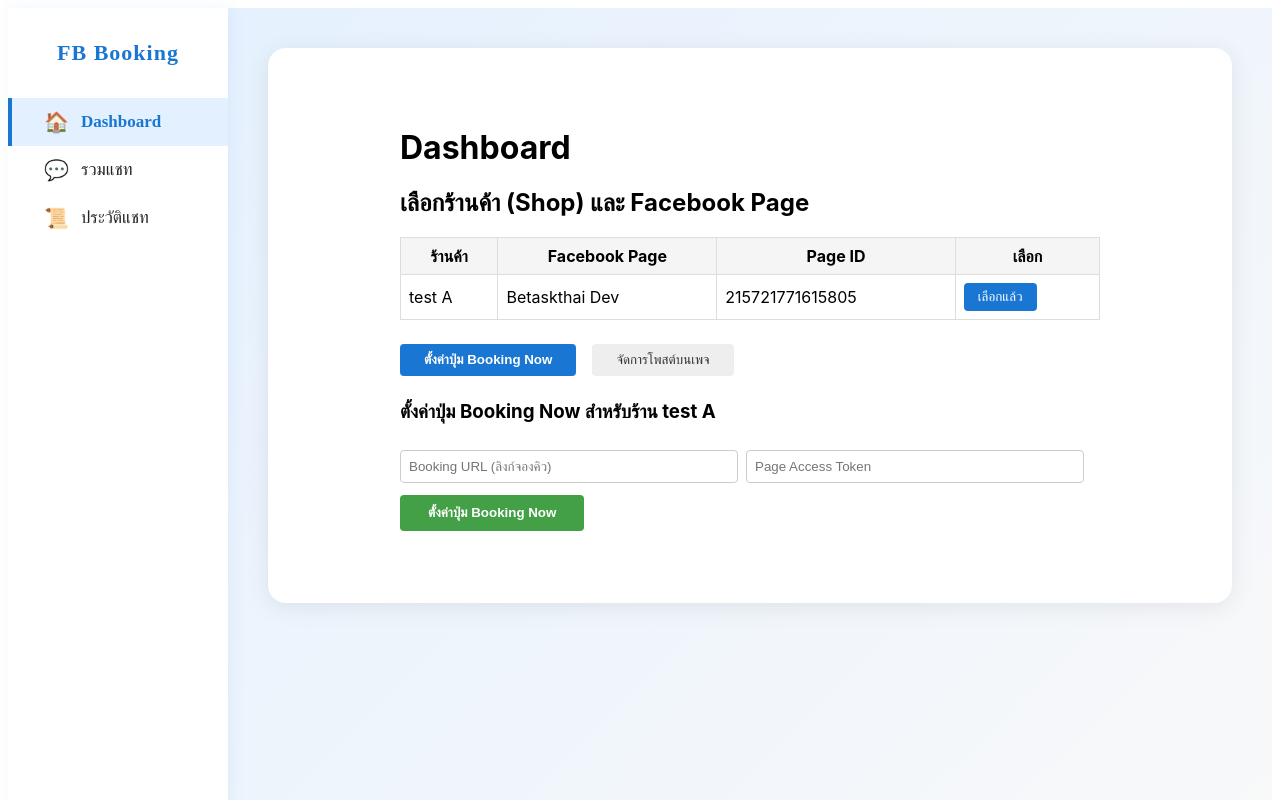
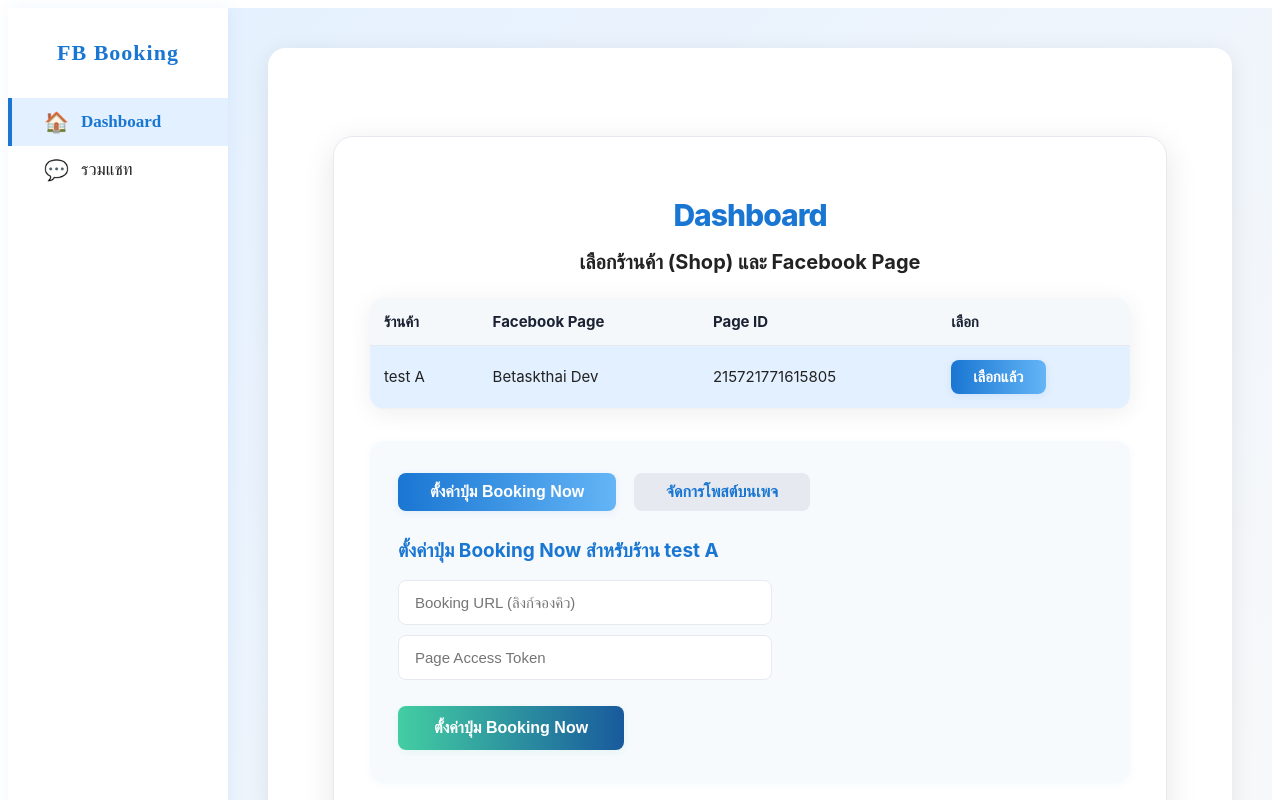
Before and after one commit to RelaxFlxk5/FB, a React (Create React App) app in the folder my-fullstack-app/frontend/: page /dashboard in a window 1280 px wide. Both pictures are taken after a click on the button "เลือก". Shown: the top 800 px of the page. Built offline with nearby package versions, Linux system fonts and the light colour scheme.

Commit message:
css  commit

```diff
--- a/my-fullstack-app/frontend/src/components/SidebarLayout.tsx
+++ b/my-fullstack-app/frontend/src/components/SidebarLayout.tsx
@@ -4,7 +4,7 @@
 const menu = [
   { path: '/dashboard', label: 'Dashboard', icon: '🏠' },
   { path: '/chat-manager', label: 'รวมแชท', icon: '💬' },
-  { path: '/message', label: 'ประวัติแชท', icon: '📜' },
+//   { path: '/message', label: 'ประวัติแชท', icon: '📜' },
   // เพิ่มเมนูอื่นๆ ได้ที่นี่
 ];
 
--- a/my-fullstack-app/frontend/src/pages/Dashboard.tsx
+++ b/my-fullstack-app/frontend/src/pages/Dashboard.tsx
@@ -68,33 +68,124 @@
 
   return (
     <SidebarLayout>
-      <div style={{ maxWidth: 700, margin: '40px auto', fontFamily: 'Inter, Arial, sans-serif' }}>
-        <h1>Dashboard</h1>
-        <h2>เลือกร้านค้า (Shop) และ Facebook Page</h2>
-        <table style={{ width: '100%', borderCollapse: 'collapse', marginBottom: 16 }}>
+      <div
+        style={{
+          maxWidth: 760,
+          margin: '48px auto',
+          fontFamily: 'Inter, Arial, sans-serif',
+          background: '#fff',
+          borderRadius: 20,
+          boxShadow: '0 8px 32px rgba(0,0,0,0.10)',
+          padding: '40px 36px 36px 36px',
+          border: '1px solid #e6eaf0',
+        }}
+      >
+        <h1 style={{
+          fontWeight: 800,
+          fontSize: 30,
+          marginBottom: 8,
+          color: '#1976d2',
+          letterSpacing: -1,
+          textAlign: 'center',
+        }}>Dashboard</h1>
+        <h2 style={{
+          fontWeight: 700,
+          fontSize: 20,
+          marginBottom: 24,
+          color: '#222',
+          textAlign: 'center',
+        }}>
+          เลือกร้านค้า (Shop) และ Facebook Page
+        </h2>
+        <table
+          style={{
+            width: '100%',
+            borderCollapse: 'separate',
+            borderSpacing: 0,
+            marginBottom: 20,
+            background: '#fff',
+            borderRadius: 14,
+            boxShadow: '0 4px 24px rgba(0,0,0,0.07)',
+            overflow: 'hidden',
+          }}
+        >
           <thead>
-            <tr style={{ background: '#f5f5f5' }}>
-              <th style={{ padding: 8, border: '1px solid #ddd' }}>ร้านค้า</th>
-              <th style={{ padding: 8, border: '1px solid #ddd' }}>Facebook Page</th>
-              <th style={{ padding: 8, border: '1px solid #ddd' }}>Page ID</th>
-              <th style={{ padding: 8, border: '1px solid #ddd' }}>เลือก</th>
+            <tr style={{ background: '#f5f8fa' }}>
+              <th style={{
+                padding: 14,
+                borderBottom: '1.5px solid #e6eaf0',
+                fontWeight: 700,
+                color: '#1a2233',
+                fontSize: 15,
+                textAlign: 'left',
+              }}>ร้านค้า</th>
+              <th style={{
+                padding: 14,
+                borderBottom: '1.5px solid #e6eaf0',
+                fontWeight: 700,
+                color: '#1a2233',
+                fontSize: 15,
+                textAlign: 'left',
+              }}>Facebook Page</th>
+              <th style={{
+                padding: 14,
+                borderBottom: '1.5px solid #e6eaf0',
+                fontWeight: 700,
+                color: '#1a2233',
+                fontSize: 15,
+                textAlign: 'left',
+              }}>Page ID</th>
+              <th style={{
+                padding: 14,
+                borderBottom: '1.5px solid #e6eaf0',
+                fontWeight: 700,
+                color: '#1a2233',
+                fontSize: 15,
+                textAlign: 'left',
+              }}>เลือก</th>
             </tr>
           </thead>
           <tbody>
             {mockShops.map(shop => (
-              <tr key={shop.id}>
-                <td style={{ padding: 8, border: '1px solid #ddd' }}>{shop.name}</td>
-                <td style={{ padding: 8, border: '1px solid #ddd' }}>{shop.fbPage}</td>
-                <td style={{ padding: 8, border: '1px solid #ddd' }}>{shop.fbPageId}</td>
-                <td style={{ padding: 8, border: '1px solid #ddd' }}>
+              <tr key={shop.id} style={{ background: selectedShop === shop.id ? '#e3f0ff' : '#fff' }}>
+                <td style={{
+                  padding: 14,
+                  borderBottom: '1px solid #f0f2f5',
+                  fontSize: 15,
+                  color: '#222',
+                }}>{shop.name}</td>
+                <td style={{
+                  padding: 14,
+                  borderBottom: '1px solid #f0f2f5',
+                  fontSize: 15,
+                  color: '#222',
+                }}>{shop.fbPage}</td>
+                <td style={{
+                  padding: 14,
+                  borderBottom: '1px solid #f0f2f5',
+                  fontSize: 15,
+                  color: '#222',
+                }}>{shop.fbPageId}</td>
+                <td style={{
+                  padding: 14,
+                  borderBottom: '1px solid #f0f2f5',
+                }}>
                   <button
                     style={{
-                      background: selectedShop === shop.id ? '#1976d2' : '#eee',
-                      color: selectedShop === shop.id ? '#fff' : '#333',
+                      background: selectedShop === shop.id
+                        ? 'linear-gradient(90deg, #1976d2 0%, #64b5f6 100%)'
+                        : '#f5f5f5',
+                      color: selectedShop === shop.id ? '#fff' : '#1976d2',
                       border: 'none',
-                      padding: '6px 14px',
-                      borderRadius: 4,
+                      padding: '8px 22px',
+                      borderRadius: 8,
                       cursor: 'pointer',
+                      fontWeight: 700,
+                      fontSize: 15,
+                      boxShadow: selectedShop === shop.id
+                        ? '0 2px 8px rgba(25,118,210,0.10)'
+                        : 'none',
+                      transition: 'background 0.2s, color 0.2s',
                     }}
                     onClick={() => setSelectedShop(shop.id)}
                   >
@@ -106,17 +197,31 @@
           </tbody>
         </table>
         {selectedShop && (
-          <div style={{ marginTop: 24, marginBottom: 24 }}>
-            <div style={{ display: 'flex', gap: 16, marginBottom: 24 }}>
+          <div style={{
+            marginTop: 32,
+            marginBottom: 24,
+            background: '#f7fafd',
+            borderRadius: 14,
+            padding: '32px 28px',
+            boxShadow: '0 2px 8px rgba(25,118,210,0.05)',
+          }}>
+            <div style={{ display: 'flex', gap: 18, marginBottom: 28 }}>
               <button
                 style={{
-                  padding: '8px 24px',
-                  borderRadius: 4,
+                  padding: '10px 32px',
+                  borderRadius: 8,
                   border: 'none',
-                  background: tab === 'cta' ? '#1976d2' : '#eee',
-                  color: tab === 'cta' ? '#fff' : '#333',
-                  fontWeight: tab === 'cta' ? 'bold' : 'normal',
+                  background: tab === 'cta'
+                    ? 'linear-gradient(90deg, #1976d2 0%, #64b5f6 100%)'
+                    : '#e6eaf0',
+                  color: tab === 'cta' ? '#fff' : '#1976d2',
+                  fontWeight: tab === 'cta' ? 700 : 600,
+                  fontSize: 16,
                   cursor: 'pointer',
+                  boxShadow: tab === 'cta'
+                    ? '0 2px 8px rgba(25,118,210,0.10)'
+                    : 'none',
+                  transition: 'background 0.2s, color 0.2s',
                 }}
                 onClick={() => setTab('cta')}
               >
@@ -124,13 +229,20 @@
               </button>
               <button
                 style={{
-                  padding: '8px 24px',
-                  borderRadius: 4,
+                  padding: '10px 32px',
+                  borderRadius: 8,
                   border: 'none',
-                  background: tab === 'post' ? '#1976d2' : '#eee',
-                  color: tab === 'post' ? '#fff' : '#333',
-                  fontWeight: tab === 'post' ? 'bold' : 'normal',
+                  background: tab === 'post'
+                    ? 'linear-gradient(90deg, #1976d2 0%, #64b5f6 100%)'
+                    : '#e6eaf0',
+                  color: tab === 'post' ? '#fff' : '#1976d2',
+                  fontWeight: tab === 'post' ? 700 : 600,
+                  fontSize: 16,
                   cursor: 'pointer',
+                  boxShadow: tab === 'post'
+                    ? '0 2px 8px rgba(25,118,210,0.10)'
+                    : 'none',
+                  transition: 'background 0.2s, color 0.2s',
                 }}
                 onClick={() => setTab('post')}
               >
@@ -139,49 +251,105 @@
             </div>
             {tab === 'cta' && (
               <>
-                <h3>ตั้งค่าปุ่ม Booking Now สำหรับร้าน {mockShops.find(s => s.id === selectedShop)?.name}</h3>
+                <h3 style={{
+                  fontWeight: 700,
+                  fontSize: 19,
+                  color: '#1976d2',
+                  marginBottom: 18,
+                }}>
+                  ตั้งค่าปุ่ม Booking Now สำหรับร้าน {mockShops.find(s => s.id === selectedShop)?.name}
+                </h3>
                 <input
                   type="text"
                   placeholder="Booking URL (ลิงก์จองคิว)"
                   value={bookingUrl}
                   onChange={e => setBookingUrl(e.target.value)}
-                  style={{ width: 320, padding: 8, marginRight: 8, borderRadius: 4, border: '1px solid #ccc' }}
+                  style={{
+                    width: 340,
+                    padding: '13px 16px',
+                    marginRight: 10,
+                    borderRadius: 8,
+                    border: '1.5px solid #e6eaf0',
+                    background: '#fff',
+                    fontSize: 15,
+                    fontWeight: 500,
+                    color: '#1a2233',
+                    outline: 'none',
+                    transition: 'border 0.2s',
+                    marginBottom: 10,
+                  }}
                 />
                 <input
                   type="text"
                   placeholder="Page Access Token"
                   value={pageAccessToken}
                   onChange={e => setPageAccessToken(e.target.value)}
-                  style={{ width: 320, padding: 8, marginRight: 8, borderRadius: 4, border: '1px solid #ccc', marginTop: 8 }}
+                  style={{
+                    width: 340,
+                    padding: '13px 16px',
+                    marginRight: 10,
+                    borderRadius: 8,
+                    border: '1.5px solid #e6eaf0',
+                    background: '#fff',
+                    fontSize: 15,
+                    fontWeight: 500,
+                    color: '#1a2233',
+                    outline: 'none',
+                    transition: 'border 0.2s',
+                    marginBottom: 10,
+                  }}
                 />
                 <br />
                 <button
                   style={{
-                    marginTop: 12,
-                    padding: '10px 28px',
-                    fontWeight: 'bold',
-                    background: '#43a047',
+                    marginTop: 16,
+                    padding: '13px 36px',
+                    fontWeight: 700,
+                    background: 'linear-gradient(90deg, #43cea2 0%, #185a9d 100%)',
                     color: '#fff',
                     border: 'none',
-                    borderRadius: 4,
+                    borderRadius: 8,
                     cursor: bookingUrl && pageAccessToken ? 'pointer' : 'not-allowed',
+                    fontSize: 16,
+                    boxShadow: '0 2px 8px rgba(67,206,162,0.10)',
+                    transition: 'background 0.2s, box-shadow 0.2s',
                   }}
                   disabled={!bookingUrl || !pageAccessToken}
                   onClick={handleSetCTA}
                 >
                   ตั้งค่าปุ่ม Booking Now
                 </button>
-                {result && <div style={{ marginTop: 16 }}>{result}</div>}
+                {result && <div style={{ marginTop: 18, fontWeight: 600, color: result.startsWith('✅') ? '#43a047' : '#e53935' }}>{result}</div>}
               </>
             )}
             {tab === 'post' && (
               <>
-                <h3>โพสต์ข้อความบน Facebook Page</h3>
+                <h3 style={{
+                  fontWeight: 700,
+                  fontSize: 19,
+                  color: '#1976d2',
+                  marginBottom: 18,
+                }}>
+                  โพสต์ข้อความบน Facebook Page
+                </h3>
                 <textarea
                   placeholder="ข้อความโพสต์"
                   value={postMessage}
                   onChange={e => setPostMessage(e.target.value)}
-                  style={{ width: 400, height: 80, padding: 8, borderRadius: 4, border: '1px solid #ccc' }}
+                  style={{
+                    width: 420,
+                    height: 90,
+                    padding: '13px 16px',
+                    borderRadius: 8,
+                    border: '1.5px solid #e6eaf0',
+                    background: '#fff',
+                    fontSize: 15,
+                    fontWeight: 500,
+                    color: '#1a2233',
+                    outline: 'none',
+                    transition: 'border 0.2s',
+                    marginBottom: 10,
+                  }}
                 />
                 <br />
                 <input
@@ -189,26 +357,41 @@
                   placeholder="Page Access Token"
                   value={pageAccessToken}
                   onChange={e => setPageAccessToken(e.target.value)}
-                  style={{ width: 320, padding: 8, marginTop: 8, borderRadius: 4, border: '1px solid #ccc' }}
+                  style={{
+                    width: 340,
+                    padding: '13px 16px',
+                    borderRadius: 8,
+                    border: '1.5px solid #e6eaf0',
+                    background: '#fff',
+                    fontSize: 15,
+                    fontWeight: 500,
+                    color: '#1a2233',
+                    outline: 'none',
+                    transition: 'border 0.2s',
+                    marginBottom: 10,
+                  }}
                 />
                 <br />
                 <button
                   style={{
-                    marginTop: 12,
-                    padding: '10px 28px',
-                    fontWeight: 'bold',
-                    background: '#1976d2',
+                    marginTop: 16,
+                    padding: '13px 36px',
+                    fontWeight: 700,
+                    background: 'linear-gradient(90deg, #1976d2 0%, #64b5f6 100%)',
                     color: '#fff',
                     border: 'none',
-                    borderRadius: 4,
+                    borderRadius: 8,
                     cursor: postMessage && pageAccessToken ? 'pointer' : 'not-allowed',
+                    fontSize: 16,
+                    boxShadow: '0 2px 8px rgba(25,118,210,0.10)',
+                    transition: 'background 0.2s, box-shadow 0.2s',
                   }}
                   disabled={!postMessage || !pageAccessToken}
                   onClick={handleCreatePost}
                 >
                   โพสต์ข้อความ
                 </button>
-                {postResult && <div style={{ marginTop: 16 }}>{postResult}</div>}
+                {postResult && <div style={{ marginTop: 18, fontWeight: 600, color: postResult.startsWith('✅') ? '#43a047' : '#e53935' }}>{postResult}</div>}
               </>
             )}
           </div>
--- a/my-fullstack-app/frontend/src/pages/Message.tsx
+++ b/my-fullstack-app/frontend/src/pages/Message.tsx
@@ -1,5 +1,85 @@
 import React, { useState } from 'react';
 import SidebarLayout from '../components/SidebarLayout';
+
+const inputStyle: React.CSSProperties = {
+  width: 280,
+  padding: '12px 14px',
+  marginRight: 12,
+  borderRadius: 8,
+  border: '1.5px solid #e6eaf0',
+  background: '#f7fafd',
+  fontSize: 15,
+  fontWeight: 500,
+  color: '#1a2233',
+  outline: 'none',
+  transition: 'border 0.2s',
+  boxShadow: '0 1px 4px rgba(0,0,0,0.03)',
+};
+
+const btnStyle: React.CSSProperties = {
+  padding: '12px 28px',
+  fontWeight: 700,
+  background: 'linear-gradient(90deg, #1976d2 0%, #64b5f6 100%)',
+  color: '#fff',
+  border: 'none',
+  borderRadius: 8,
+  cursor: 'pointer',
+  fontSize: 16,
+  letterSpacing: 0.5,
+  boxShadow: '0 2px 8px rgba(25,118,210,0.10)',
+  transition: 'background 0.2s, box-shadow 0.2s',
+  marginLeft: 8,
+  outline: 'none',
+};
+
+const tableStyle: React.CSSProperties = {
+  width: '100%',
+  borderCollapse: 'separate',
+  borderSpacing: 0,
+  background: '#fff',
+  borderRadius: 14,
+  boxShadow: '0 4px 24px rgba(0,0,0,0.07)',
+  overflow: 'hidden',
+};
+
+const thStyle: React.CSSProperties = {
+  padding: 12,
+  background: '#f5f8fa',
+  borderBottom: '1.5px solid #e6eaf0',
+  fontWeight: 700,
+  color: '#1a2233',
+  fontSize: 15,
+  textAlign: 'left',
+};
+
+const tdStyle: React.CSSProperties = {
+  padding: 12,
+  borderBottom: '1px solid #f0f2f5',
+  fontSize: 15,
+  color: '#222',
+  background: '#fff',
+};
+
+const actionBtnStyle: React.CSSProperties = {
+  ...btnStyle,
+  padding: '8px 18px',
+  fontSize: 15,
+  fontWeight: 600,
+  background: 'linear-gradient(90deg, #43cea2 0%, #185a9d 100%)',
+  boxShadow: '0 1px 4px rgba(67,206,162,0.10)',
+  marginLeft: 0,
+};
+
+const chatCardStyle: React.CSSProperties = {
+  background: '#fff',
+  borderRadius: 18,
+  boxShadow: '0 8px 32px rgba(0,0,0,0.10)',
+  padding: '36px 32px 32px 32px',
+  margin: '40px auto',
+  maxWidth: 760,
+  fontFamily: 'Inter, Arial, sans-serif',
+  border: '1px solid #e6eaf0',
+};
 
 const ChatManager: React.FC = () => {
   const [pageAccessToken, setPageAccessToken] = useState('');
@@ -58,31 +138,36 @@
 
   return (
     <SidebarLayout>
-    <div style={{ maxWidth: 700, margin: '40px auto', fontFamily: 'Inter, Arial, sans-serif' }}>
-      <h1>จัดการแชทรวม Facebook & IG</h1>
+      <div style={chatCardStyle}>
+        <h1 style={{
+          fontWeight: 800,
+          fontSize: 28,
+          marginBottom: 18,
+          color: '#1976d2',
+          letterSpacing: -1,
+          textAlign: 'center',
+        }}>
+          จัดการแชทรวม Facebook & IG
+        </h1>
+        <div style={{ display: 'flex', alignItems: 'center', marginBottom: 24, gap: 0 }}>
           <input
             type="text"
             placeholder="Facebook Page ID"
             value={fbPageId}
             onChange={e => setFbPageId(e.target.value)}
-        style={{ width: 320, padding: 8, marginRight: 8, borderRadius: 4, border: '1px solid #ccc' }}
+            style={inputStyle}
           />
           <input
             type="text"
             placeholder="Page Access Token"
             value={pageAccessToken}
             onChange={e => setPageAccessToken(e.target.value)}
-        style={{ width: 320, padding: 8, borderRadius: 4, border: '1px solid #ccc' }}
+            style={inputStyle}
           />
           <button
             style={{
-          marginLeft: 12,
-          padding: '8px 24px',
-          fontWeight: 'bold',
-          background: '#1976d2',
-          color: '#fff',
-          border: 'none',
-          borderRadius: 4,
+              ...btnStyle,
+              opacity: fbPageId && pageAccessToken ? 1 : 0.5,
               cursor: fbPageId && pageAccessToken ? 'pointer' : 'not-allowed',
             }}
             disabled={!fbPageId || !pageAccessToken}
@@ -90,27 +175,28 @@
           >
             ดึงแชท
           </button>
-      {loading && <div style={{ marginTop: 16 }}>กำลังโหลด...</div>}
-      {error && <div style={{ marginTop: 16, color: 'red' }}>{error}</div>}
+        </div>
+        {loading && <div style={{ marginTop: 16, color: '#1976d2', fontWeight: 600 }}>กำลังโหลด...</div>}
+        {error && <div style={{ marginTop: 16, color: '#e53935', fontWeight: 600 }}>{error}</div>}
         <div style={{ marginTop: 24 }}>
           {messages.length > 0 && (
-          <table style={{ width: '100%', borderCollapse: 'collapse' }}>
+            <table style={tableStyle}>
               <thead>
-              <tr style={{ background: '#f5f5f5' }}>
-                <th style={{ padding: 8, border: '1px solid #ddd' }}>Conversation ID</th>
-                <th style={{ padding: 8, border: '1px solid #ddd' }}>Snippet</th>
-                <th style={{ padding: 8, border: '1px solid #ddd' }}>Updated Time</th>
-                <th style={{ padding: 8, border: '1px solid #ddd' }}>ดูประวัติ</th>
+                <tr>
+                  <th style={thStyle}>Conversation ID</th>
+                  <th style={thStyle}>Snippet</th>
+                  <th style={thStyle}>Updated Time</th>
+                  <th style={thStyle}>ดูประวัติ</th>
                 </tr>
               </thead>
               <tbody>
                 {messages.map((msg: any) => (
                   <tr key={msg.id}>
-                  <td style={{ padding: 8, border: '1px solid #ddd' }}>{msg.id}</td>
-                  <td style={{ padding: 8, border: '1px solid #ddd' }}>{msg.snippet}</td>
-                  <td style={{ padding: 8, border: '1px solid #ddd' }}>{msg.updated_time}</td>
-                  <td style={{ padding: 8, border: '1px solid #ddd' }}>
-                    <button onClick={() => fetchConversation(msg.id)}>
+                    <td style={tdStyle}>{msg.id}</td>
+                    <td style={tdStyle}>{msg.snippet}</td>
+                    <td style={tdStyle}>{msg.updated_time}</td>
+                    <td style={tdStyle}>
+                      <button style={actionBtnStyle} onClick={() => fetchConversation(msg.id)}>
                         ดูประวัติ
                       </button>
                     </td>
@@ -121,22 +207,60 @@
           )}
         </div>
         {selectedConvId && (
-        <div style={{ marginTop: 32 }}>
-          <h3>ประวัติแชท (Conversation ID: {selectedConvId})</h3>
-          {convLoading && <div>กำลังโหลด...</div>}
+          <div style={{
+            marginTop: 36,
+            background: '#f7fafd',
+            borderRadius: 12,
+            padding: '24px 20px',
+            boxShadow: '0 2px 8px rgba(25,118,210,0.05)',
+          }}>
+            <h3 style={{
+              fontWeight: 700,
+              fontSize: 20,
+              color: '#1976d2',
+              marginBottom: 16,
+            }}>
+              ประวัติแชท (Conversation ID: {selectedConvId})
+            </h3>
+            {convLoading && <div style={{ color: '#1976d2', fontWeight: 600 }}>กำลังโหลด...</div>}
             {convMessages.length > 0 ? (
-            <ul>
+              <ul style={{ listStyle: 'none', padding: 0, margin: 0 }}>
                 {convMessages.map((m: any) => (
-                <li key={m.id}>
-                  <b>{m.from?.name || 'ไม่ทราบชื่อ'}:</b> {m.message}
-                  <span style={{ color: '#888', marginLeft: 8 }}>{m.created_time}</span>
+                  <li key={m.id} style={{
+                    marginBottom: 18,
+                    padding: '12px 16px',
+                    background: '#fff',
+                    borderRadius: 8,
+                    boxShadow: '0 1px 4px rgba(0,0,0,0.04)',
+                    display: 'flex',
+                    alignItems: 'center',
+                  }}>
+                    <span style={{
+                      fontWeight: 700,
+                      color: '#1976d2',
+                      marginRight: 8,
+                      minWidth: 90,
+                    }}>
+                      {m.from?.name || 'ไม่ทราบชื่อ'}:
+                    </span>
+                    <span style={{ flex: 1, color: '#222' }}>{m.message}</span>
+                    <span style={{
+                      color: '#888',
+                      marginLeft: 16,
+                      fontSize: 13,
+                      minWidth: 120,
+                      textAlign: 'right',
+                    }}>
+                      {m.created_time}
+                    </span>
                   </li>
                 ))}
               </ul>
-          ) : !convLoading && <div>ไม่มีข้อความ</div>}
+            ) : !convLoading && <div style={{ color: '#888' }}>ไม่มีข้อความ</div>}
           </div>
         )}
-    </div></SidebarLayout>
+      </div>
+    </SidebarLayout>
   );
 };
 
```
Lines whose indentation alone changed are shown as unchanged.
